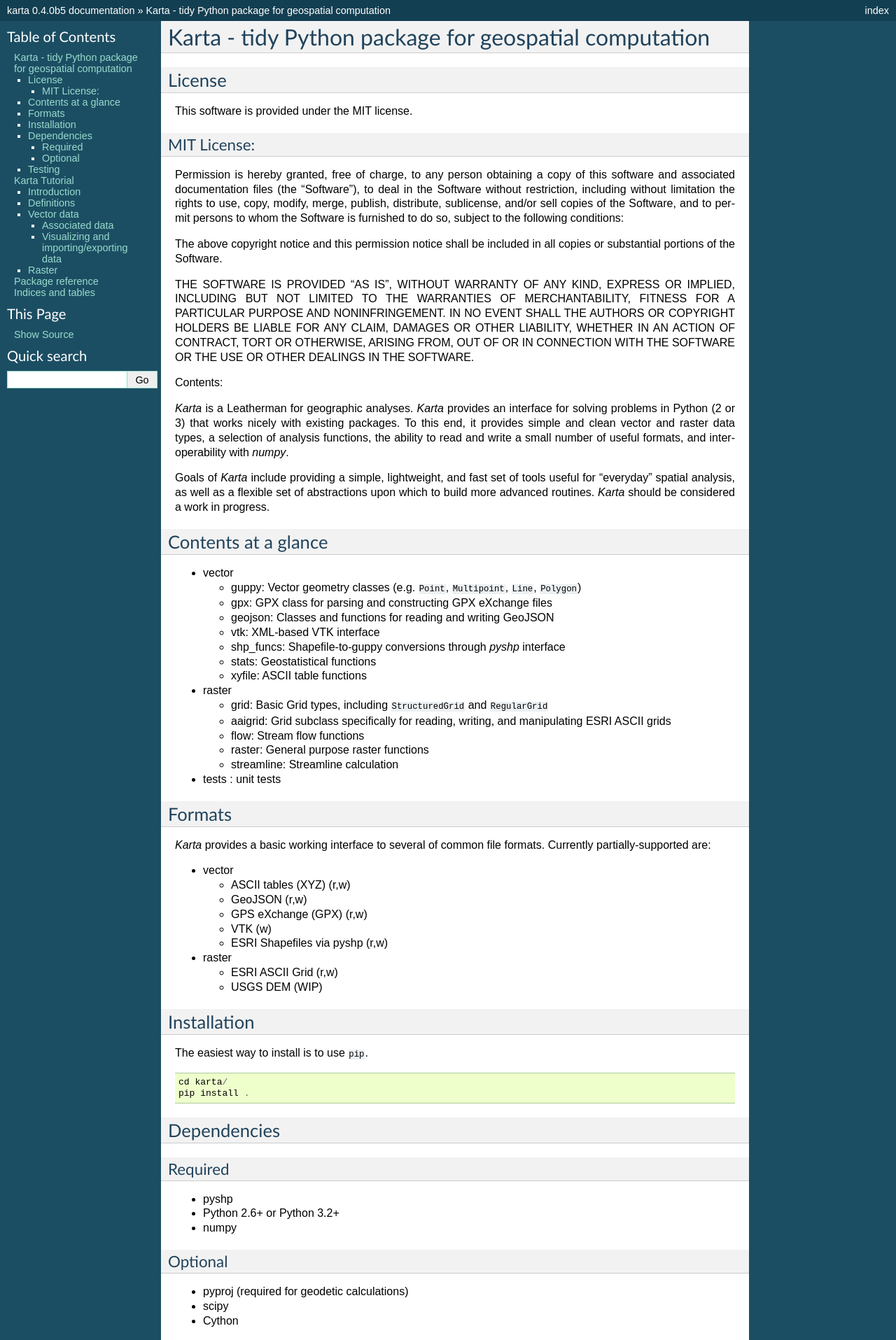
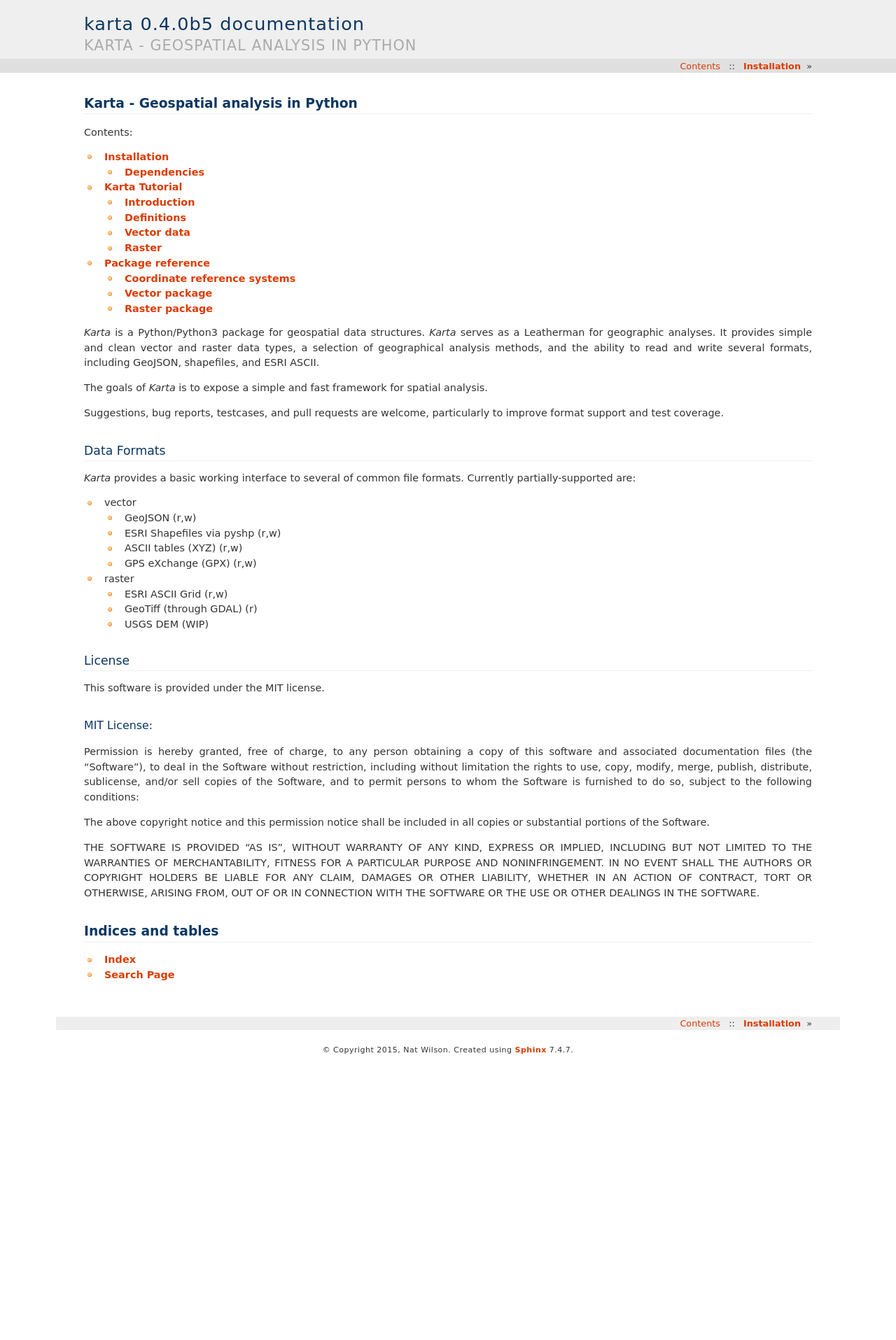
Before and after one commit to fortyninemaps/karta, a Sphinx documentation site: the page built from doc/source/karta-manual.rst, in a window 1280 px wide. Shown: the top 1915 px of the page at 70% size. Built offline with Sphinx 7.4.7, drawn with Linux system fonts in a browser that asks for light colours; pages that are not in the unit, such as notebooks, are missing from menus; after the commit the page ends 1517 px from its top, so only the background shows below that; some of the changed text lies outside the part shown.

Commit message:
break documentation into pages

```diff
--- a/doc/source/conf.py
+++ b/doc/source/conf.py
@@ -41,7 +41,7 @@
 
 # General information about the project.
 project = u'karta'
-copyright = u'2014, Nat Wilson'
+copyright = u'2015, Nat Wilson'
 
 # The version info for the project you're documenting, acts as replacement for
 # |version| and |release|, also used in various other places throughout the
@@ -91,7 +91,7 @@
 
 # The theme to use for HTML and HTML Help pages.  See the documentation for
 # a list of builtin themes.
-html_theme = 'default'
+html_theme = 'haiku'
 
 # Theme options are theme-specific and customize the look and feel of a theme
 # further.  For a list of options available for each theme, see the
@@ -110,7 +110,7 @@
 
 # The name of an image file (relative to this directory) to place at the top
 # of the sidebar.
-#html_logo = None
+#html_logo = '../logos/map_logo.png'
 
 # The name of an image file (within the static path) to use as favicon of the
 # docs.  This file should be a Windows icon file (.ico) being 16x16 or 32x32
@@ -232,7 +232,7 @@
 #  dir menu entry, description, category)
 texinfo_documents = [
   ('karta-manual', 'karta', u'Karta Documentation',
-   u'Nat Wilson', 'karta', 'One line description of project.',
+   u'Nat Wilson', 'karta', 'Python geospatial classes',
    'Miscellaneous'),
 ]
 
--- a/doc/source/karta-manual.rst
+++ b/doc/source/karta-manual.rst
@@ -3,8 +3,48 @@
    You can adapt this file completely to your liking, but it should at least
    contain the root `toctree` directive.
 
-Karta - tidy Python package for geospatial computation
-======================================================
+Karta - Geospatial analysis in Python
+=====================================
+
+Contents:
+
+.. toctree::
+   :maxdepth: 2
+
+   installation
+   tutorial
+   reference
+
+*Karta* is a Python/Python3 package for geospatial data structures. *Karta*
+serves as a Leatherman for geographic analyses. It provides simple and clean
+vector and raster data types, a selection of geographical analysis methods, and
+the ability to read and write several formats, including GeoJSON, shapefiles,
+and ESRI ASCII.
+
+The goals of *Karta* is to expose a simple and fast framework for spatial
+analysis.
+
+Suggestions, bug reports, testcases, and pull requests are welcome, particularly
+to improve format support and test coverage.
+
+Data Formats
+------------
+
+*Karta* provides a basic working interface to several of common file
+formats. Currently partially-supported are:
+
+-  vector
+
+   -  GeoJSON (r,w)
+   -  ESRI Shapefiles via pyshp (r,w)
+   -  ASCII tables (XYZ) (r,w)
+   -  GPS eXchange (GPX) (r,w)
+
+-  raster
+
+   -  ESRI ASCII Grid (r,w)
+   -  GeoTiff (through GDAL) (r)
+   -  USGS DEM (WIP)
 
 License
 -------
@@ -33,149 +73,6 @@
 TORT OR OTHERWISE, ARISING FROM, OUT OF OR IN CONNECTION WITH THE
 SOFTWARE OR THE USE OR OTHER DEALINGS IN THE SOFTWARE.
 
-
-Contents:
-
-.. toctree::
-   :maxdepth: 2
-
-*Karta* is a Leatherman for geographic analyses. *Karta* provides an
-interface for solving problems in Python (2 or 3) that works nicely with
-existing packages. To this end, it provides simple and clean vector and
-raster data types, a selection of analysis functions, the ability to
-read and write a small number of useful formats, and interoperability
-with *numpy*.
-
-Goals of *Karta* include providing a simple, lightweight, and fast set
-of tools useful for "everyday" spatial analysis, as well as a flexible
-set of abstractions upon which to build more advanced routines. *Karta*
-should be considered a work in progress.
-
-Contents at a glance
---------------------
-
--  vector
-
-   -  guppy: Vector geometry classes (e.g. ``Point``, ``Multipoint``,
-      ``Line``, ``Polygon``)
-   -  gpx: GPX class for parsing and constructing GPX eXchange files
-   -  geojson: Classes and functions for reading and writing GeoJSON
-   -  vtk: XML-based VTK interface
-   -  shp\_funcs: Shapefile-to-guppy conversions through *pyshp*
-      interface
-   -  stats: Geostatistical functions
-   -  xyfile: ASCII table functions
-
--  raster
-
-   -  grid: Basic Grid types, including ``StructuredGrid`` and
-      ``RegularGrid``
-   -  aaigrid: Grid subclass specifically for reading, writing, and
-      manipulating ESRI ASCII grids
-   -  flow: Stream flow functions
-   -  raster: General purpose raster functions
-   -  streamline: Streamline calculation
-
--  tests : unit tests
-
-Formats
--------
-
-*Karta* provides a basic working interface to several of common file
-formats. Currently partially-supported are:
-
--  vector
-
-   -  ASCII tables (XYZ) (r,w)
-   -  GeoJSON (r,w)
-   -  GPS eXchange (GPX) (r,w)
-   -  VTK (w)
-   -  ESRI Shapefiles via pyshp (r,w)
-
--  raster
-
-   -  ESRI ASCII Grid (r,w)
-   -  USGS DEM (WIP)
-
-Installation
-------------
-
-The easiest way to install is to use ``pip``.
-
-::
-
-    cd karta/
-    pip install .
-
-Dependencies
-------------
-
-Required
-~~~~~~~~
-
--  pyshp
--  Python 2.6+ or Python 3.2+
--  numpy
-
-Optional
-~~~~~~~~
-
--  pyproj (required for geodetic calculations)
--  scipy
--  Cython
-
-Cython is an optional dependency used to speed up select functions. In
-general, enhanced-performance functions will then be called
-automatically when available, otherwise *Karta* will fall back to numpy
-and pure-Python versions.
-
-Testing
--------
-
-To run all unit tests, execute
-
-::
-
-    python tests/runtests.py
-
-.. include:: tutorial.rst
-
-Package reference
-=================
-
-The following sections describe the full library API.
-
-Vector package
-~~~~~~~~~~~~~~
-
-.. automodule:: karta.vector.guppy
-    :members:
-
-.. automodule:: karta.vector.geojson
-    :members:
-
-.. automodule:: karta.vector.gpx
-    :members:
-
-.. automodule:: karta.vector.xyfile
-    :members:
-
-.. automodule:: karta.vector.metadata
-    :members:
-
-Raster package
-~~~~~~~~~~~~~~
-
-.. automodule:: karta.raster.grid
-    :members:
-
-.. automodule:: karta.raster.raster
-    :members:
-
-.. automodule:: karta.raster.aaigrid
-    :members:
-
-
 Indices and tables
 ==================
 
```
Also changed, not shown: doc/source/installation.rst (added, +45 -0 lines), doc/source/reference.rst (added, +43 -0 lines).
